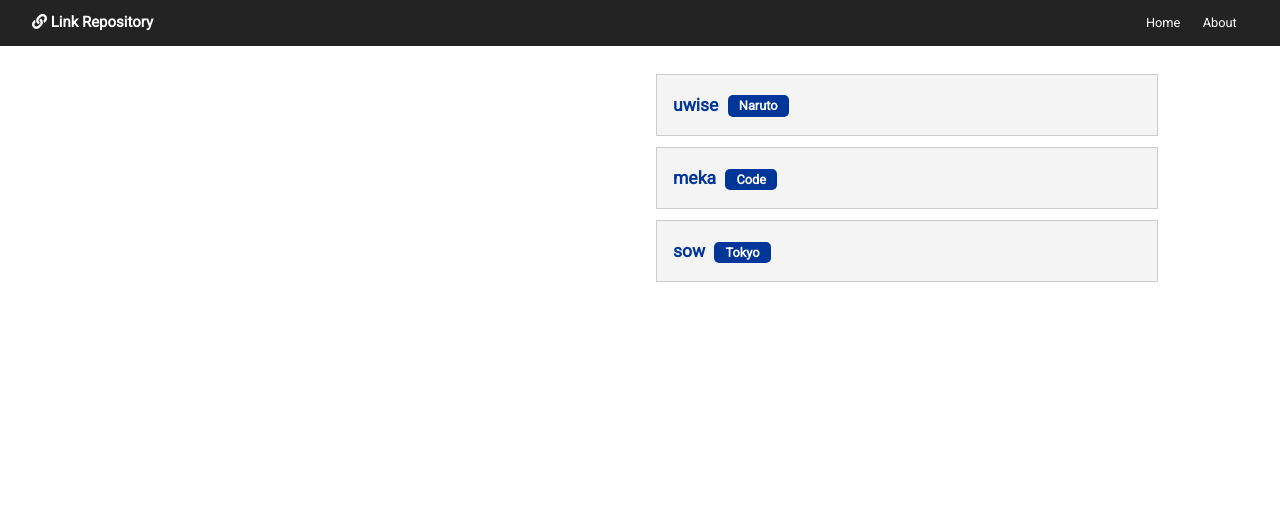
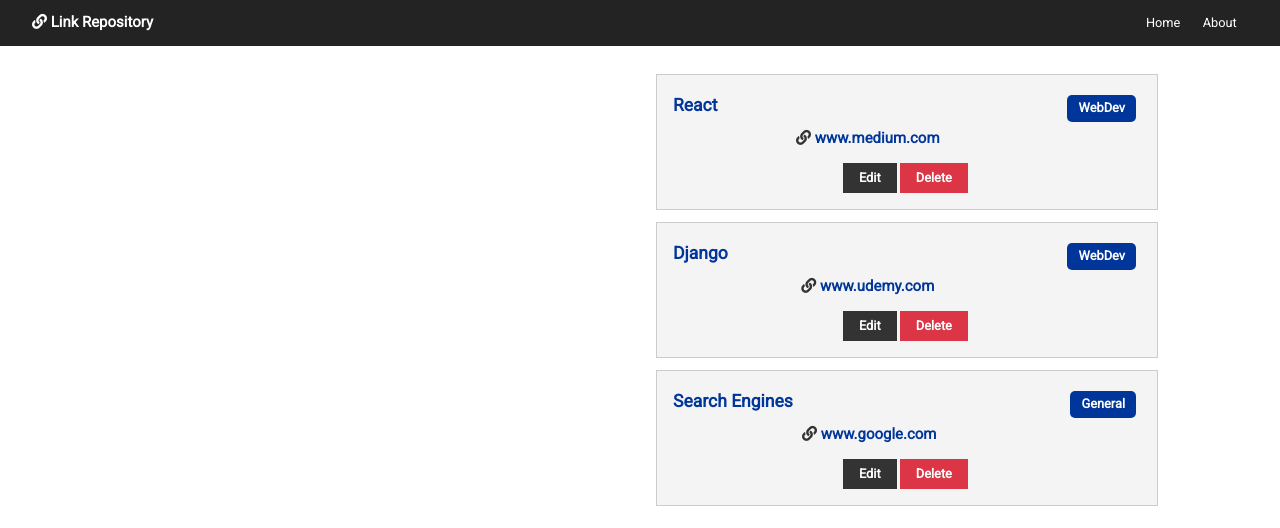
Before and after one commit to uwisemohamed14/contact-repository, a React (Create React App) app in the folder client/: page / in a window 1280 px wide. Shown: the top 528 px of the page. Built offline with nearby package versions, Linux system fonts and the light colour scheme.

Commit message:
Dummy data and buttons displayed

```diff
--- a/client/src/App.css
+++ b/client/src/App.css
@@ -100,6 +100,7 @@ img {
 /* List */
 .list {
   margin: 0.5rem 0;
+
 }
 
 .list li {
--- a/client/src/components/links/LinkItem.js
+++ b/client/src/components/links/LinkItem.js
@@ -1,14 +1,30 @@
 import React from 'react';
+import PropTypes from 'prop-types';
+
 
 const LinkItem = ({ link }) => {
     const {id, about, type, url } = link;
     return (
         <div className='card bg-light'>
             <h3 className="text-primary text-left">
-                {about}{' '}<span className={'badge badge-primary'}>{type.charAt(0).toUpperCase() + type.slice(1)}</span>
+                {about}{' '}<span style={{ float: 'right'}} className={'badge badge-primary'}>{type.charAt(0).toUpperCase() + type.slice(1)}</span>
             </h3>
+            <ul className="list">
+                {url && (<li>
+                    <i className="fas fa-link" /> <a href={'https://' + url}>{url}</a>
+                </li>)}
+            </ul>
+            <p>
+                <button className="btn btn-dark btn-sm">Edit</button>
+                <button className="btn btn-danger btn-sm">Delete</button>
+
+            </p>
         </div>
-    )
-}
+    );
+};
+
+LinkItem.propTypes = {
+    link: PropTypes.object.isRequired,
+};
 
 export default LinkItem;
--- a/client/src/context/link/LinkState.js
+++ b/client/src/context/link/LinkState.js
@@ -17,21 +17,21 @@ const LinkState = props => {
         links: [
             {
                 id: 1,
-                about: 'uwise',
-                type: 'naruto',
-                url: 'shippudden'
+                about: 'React',
+                type: 'WebDev',
+                url: 'www.medium.com'
             },
             {
                 id: 2,
-                about: 'meka',
-                type: 'code',
-                url: 'geass'
+                about: 'Django',
+                type: 'WebDev',
+                url: 'www.udemy.com'
             },
             {
                 id: 3,
-                about: 'sow',
-                type: 'tokyo',
-                url: 'ghoul'
+                about: 'Search Engines',
+                type: 'General',
+                url: 'www.google.com'
             }
         ]
     };
```
